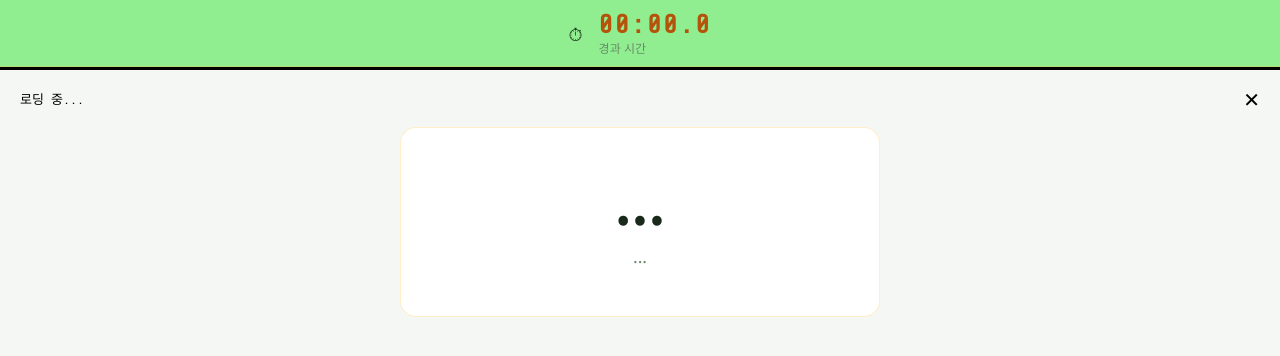
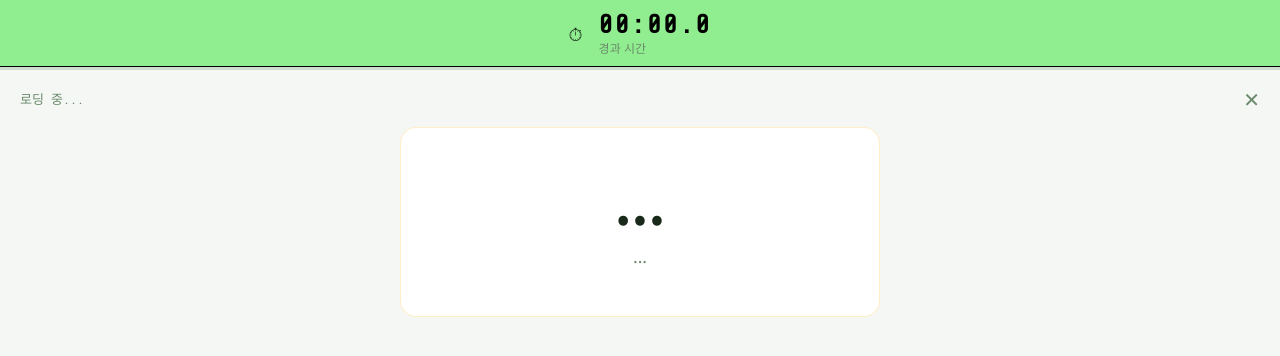
Before and after one commit to kangwoohyun999/Solo_Leveling_JLPT, a Python web app: template templates/ranking_quiz.html in a window 1280 px wide. Shown: the top 356 px of the page. Run offline with Jinja, Linux system fonts and the light colour scheme; the template is opened without the code that fills it, so the values that code supplies are empty.

Commit message:
Update ranking_quiz.html

```diff
--- a/templates/ranking_quiz.html
+++ b/templates/ranking_quiz.html
@@ -8,24 +8,24 @@
   display:flex; align-items:center; justify-content:center; gap:16px;
   padding:10px 20px;
   background: #90EE90; backdrop-filter:blur(12px);
-  border-bottom:1px solid rgba(251,191,36,.3);
+  border-bottom:1px solid #000000;
 }
 .timer-icon { font-size:18px; }
 .timer-display {
   font-size:26px; font-weight:700; font-family:var(--mono);
-  color:var(--warning); letter-spacing:.08em;
+  color:#000000; letter-spacing:.08em;
   min-width:90px; text-align:center;
 }
 .timer-label { font-size:12px; color:var(--muted); }
 
 /* 진행 바 */
-.progress-bar  { height:3px; background:#000000; }
+.progress-bar  { height:3px; background:var(--border); }
 .progress-fill { height:100%; background:var(--warning); transition:width .3s ease; }
 
 /* 퀴즈 헤더 */
 .quiz-header  { display:flex; align-items:center; padding:14px 20px; gap:12px; }
-.quiz-no      { font-size:13px; color:#000000; font-family:var(--mono); }
-.quit-btn     { margin-left:auto; color:#000000; font-size:20px; }
+.quiz-no      { font-size:13px; color:var(--muted); font-family:var(--mono); }
+.quit-btn     { margin-left:auto; color:var(--muted); font-size:20px; }
 
 /* 단어 박스 */
 .quiz-body { padding:0 20px 24px; display:flex; flex-direction:column; align-items:center; }
```
